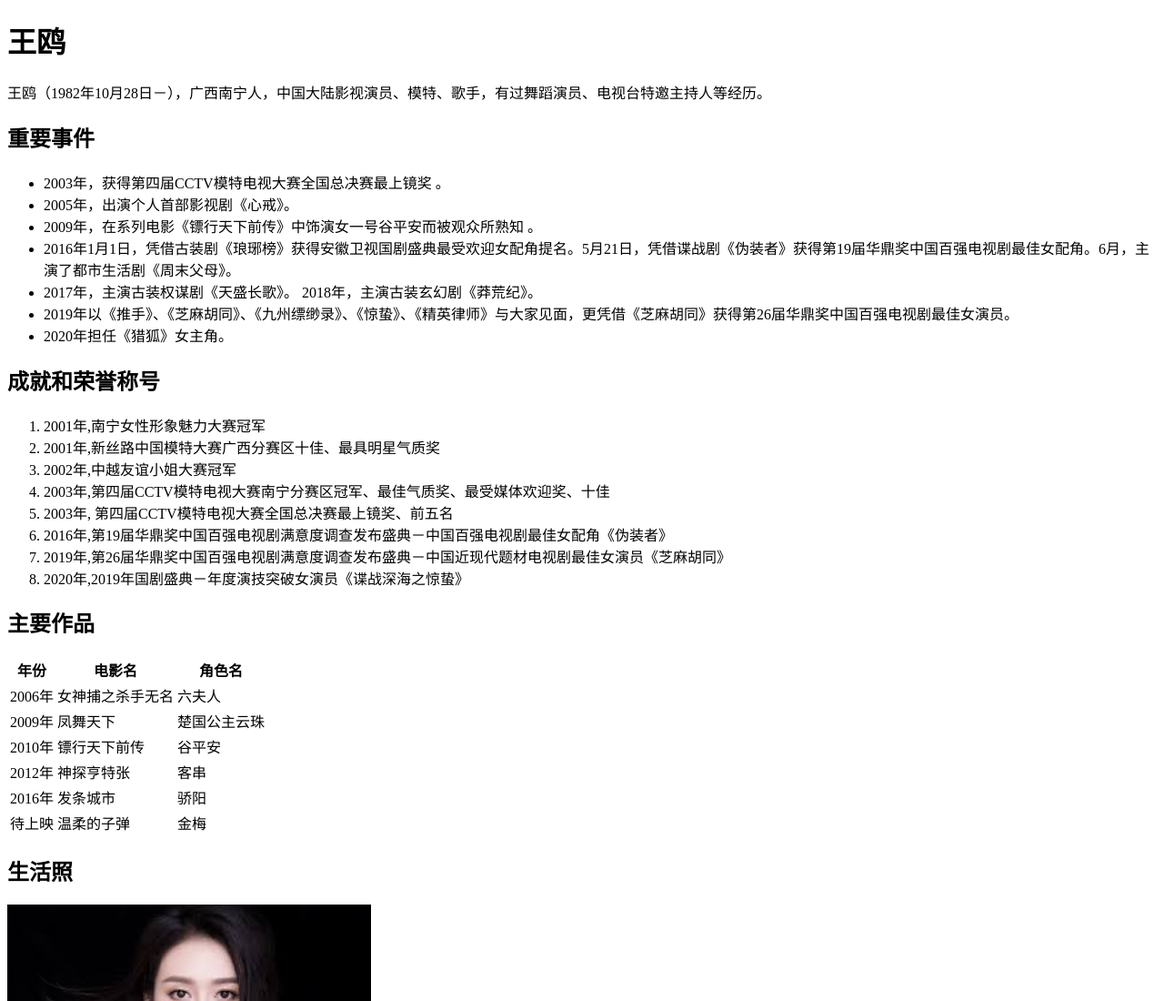
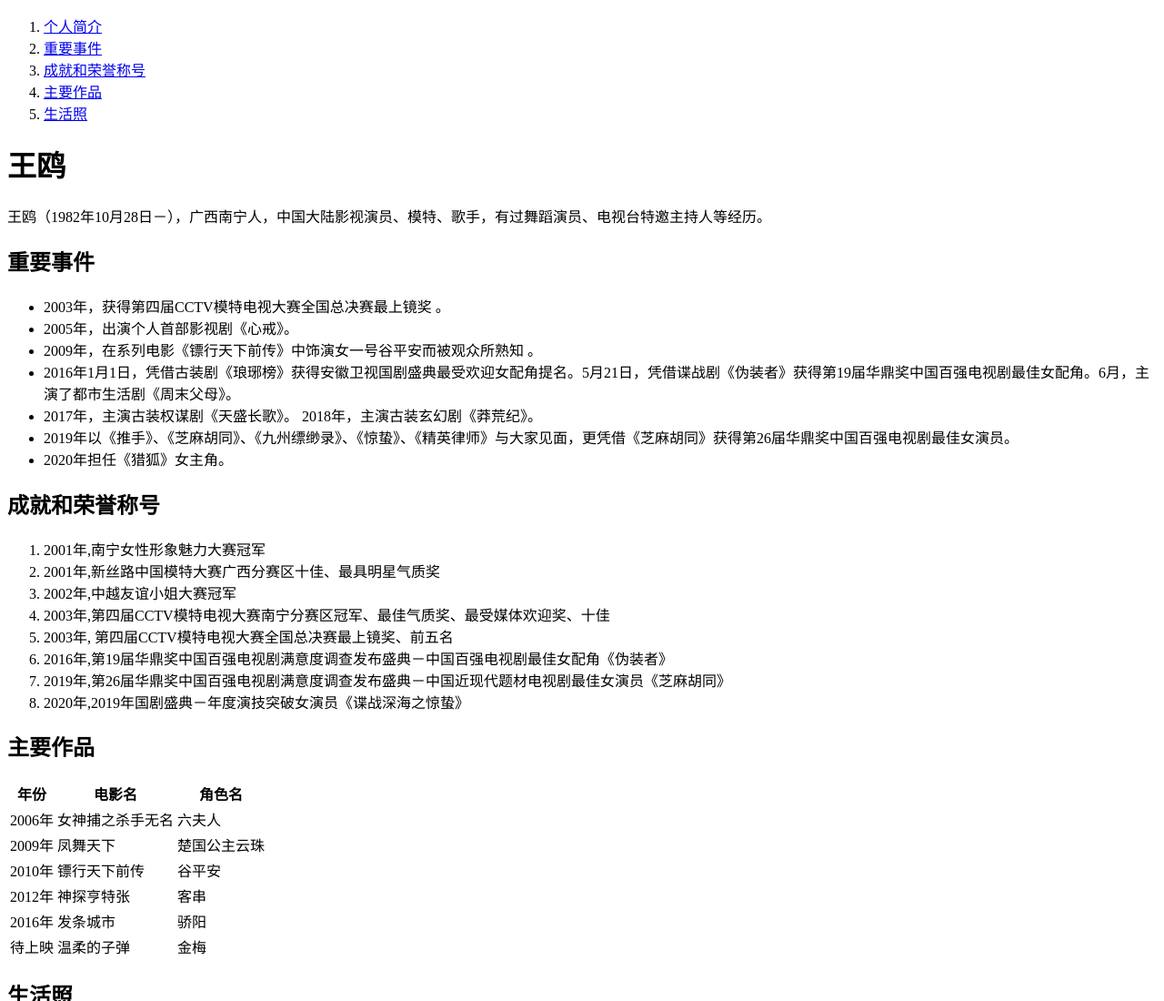
Before and after one commit to lwwywang/html-wangou-demo, a plain HTML site: page index.html in a window 1280 px wide. Shown: the top 1100 px of the page at 91% size. Drawn offline with Linux system fonts and the light colour scheme.

Commit message:
这是添加了目录跳转的一版

```diff
--- a/index.html
+++ b/index.html
@@ -12,11 +12,20 @@
     </style>
   </head>
   <body>
-    <h1>王鸥</h1>
+    <nav>
+      <ol>
+        <li><a href="#ou">个人简介</a></li>
+        <li><a href="#zhong">重要事件</a></li>
+        <li><a href="#hornor">成就和荣誉称号</a></li>
+        <li><a href="#work">主要作品</a></li>
+        <li><a href="#picture">生活照</a></li>
+      </ol>
+    </nav>
+    <h1 id="ou">王鸥</h1>
     <p>
       王鸥（1982年10月28日－），广西南宁人，中国大陆影视演员、模特、歌手，有过舞蹈演员、电视台特邀主持人等经历。
     </p>
-    <h2>重要事件</h2>
+    <h2 id="zhong">重要事件</h2>
 
     <ul>
       <li>2003年，获得第四届CCTV模特电视大赛全国总决赛最上镜奖 。</li>
@@ -36,7 +45,7 @@
       <li>2020年担任《猎狐》女主角。</li>
     </ul>
 
-    <h2>成就和荣誉称号</h2>
+    <h2 id="hornor">成就和荣誉称号</h2>
     <ol>
       <li>2001年,南宁女性形象魅力大赛冠军</li>
       <li>2001年,新丝路中国模特大赛广西分赛区十佳、最具明星气质奖</li>
@@ -54,7 +63,7 @@
       <li>2020年,2019年国剧盛典－年度演技突破女演员《谍战深海之惊蛰》</li>
     </ol>
 
-    <h2>主要作品</h2>
+    <h2 id="work">主要作品</h2>
 
     <table>
       <thead>
@@ -102,7 +111,7 @@
       <div><img width = "400" src="2.jpeg" alt="图二"></div>
       <div><img width = "400" src="3.png" alt="图三"></div>
 
-    <h2> 生平 </h2>
+    <h2 id="picture"> 生平 </h2>
     <p>
       广东电视台体育频道《武林探秘》（特邀主持人）
     </p>
```
